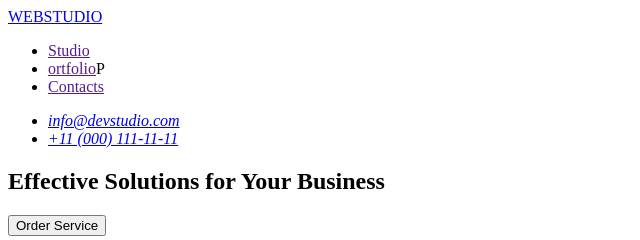
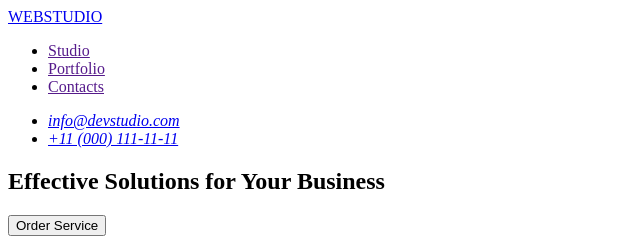
Before and after one commit to YuliiaFomenko/goit-markup-hw-01, a plain HTML site: page index.html in a window 1280 px wide. Shown: the top 240 px of the page, 0-640 px from the left. Drawn offline with Linux system fonts and the light colour scheme.

Commit message:
error corection 3

```diff
--- a/index.html
+++ b/index.html
@@ -11,7 +11,7 @@
         <a href="./index.html">WEBSTUDIO</a>
         <ul>
           <li><a href="">Studio</a></li>
-          <li><a href="">ortfolio</a>P</li>
+          <li><a href="">Portfolio</a></li>
           <li><a href="">Contacts</a></li>
         </ul>
       </nav>
```
